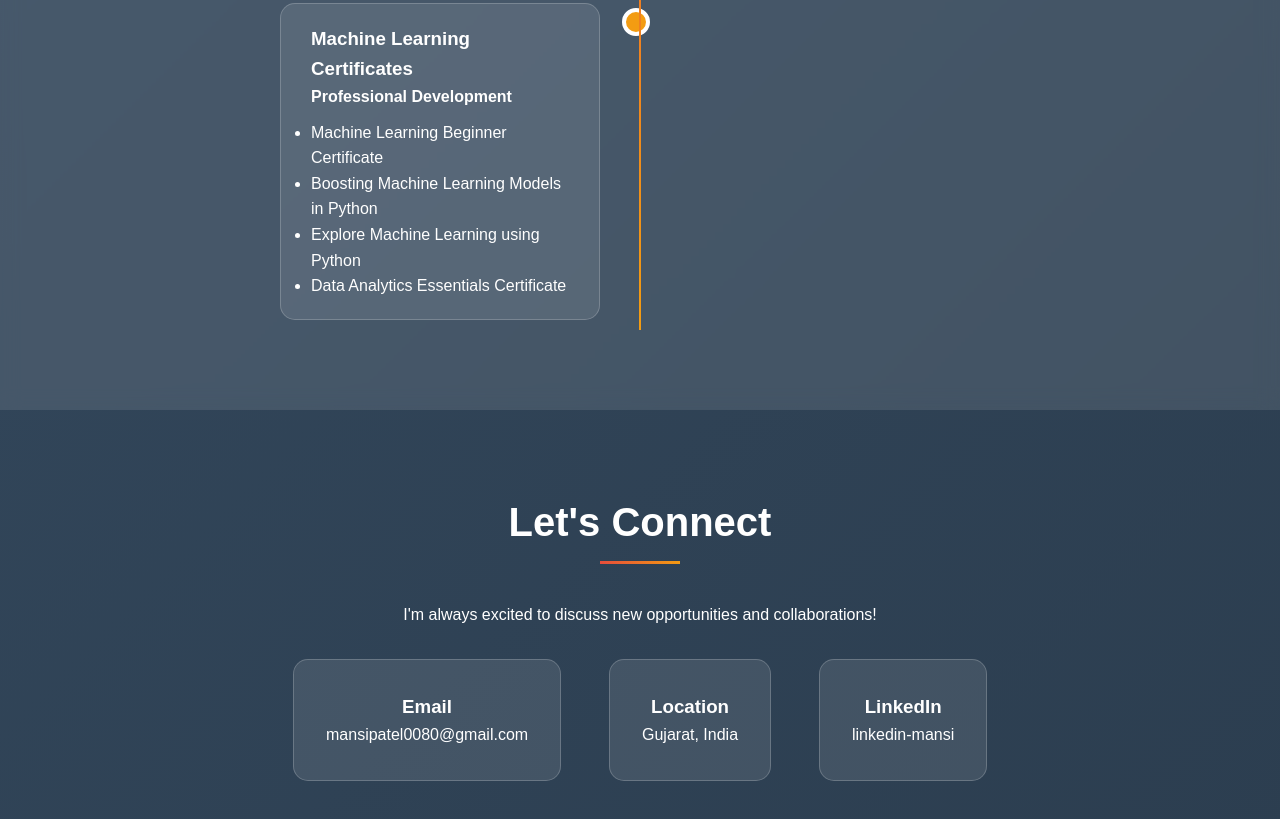
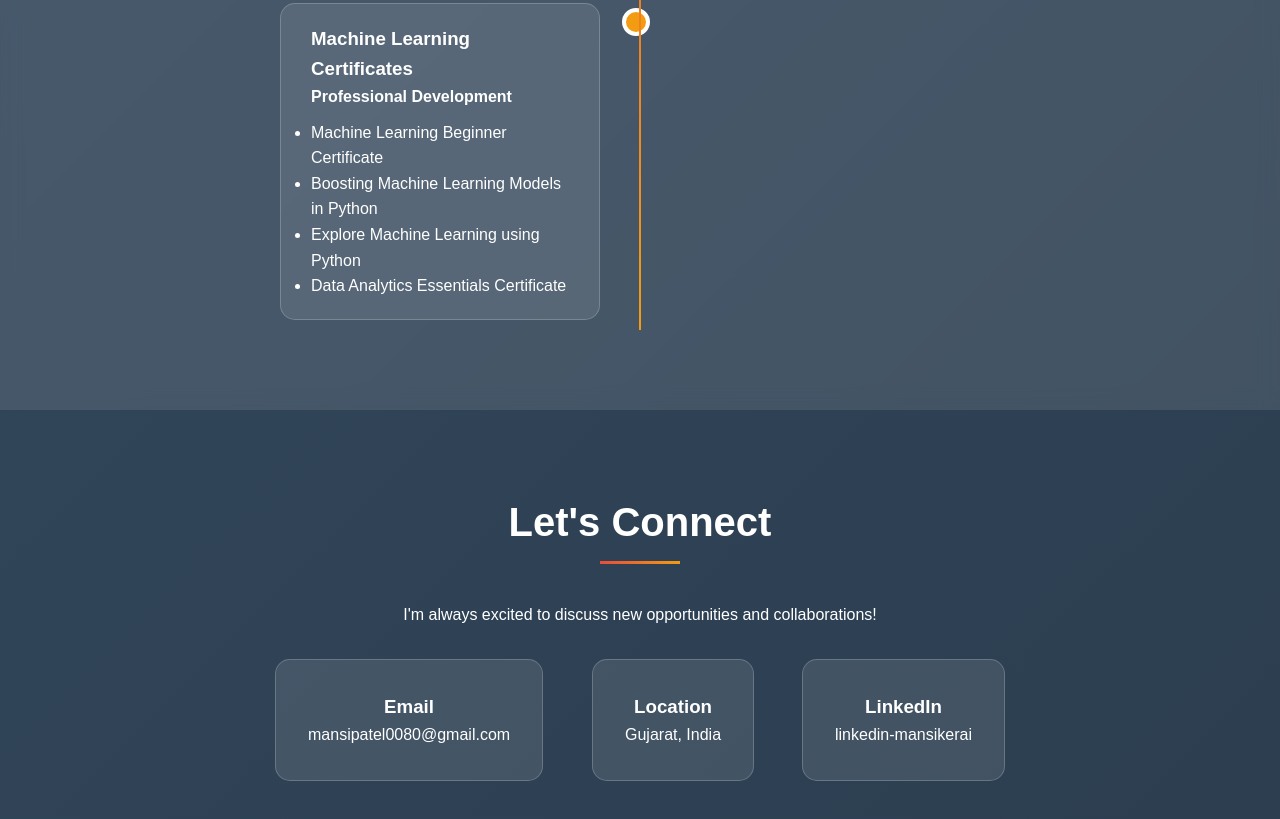
Before and after one commit to Mansikerai/portfolio, a plain HTML site: page site/index.html in a window 1280 px wide. Shown: the part 3514-4333 px from the top of the page. Drawn offline with Linux system fonts and the light colour scheme.

Commit message:
commit message

```diff
--- a/site/index.html
+++ b/site/index.html
@@ -829,7 +829,7 @@
                         <h3>LinkedIn</h3>
                         <p>
                             <a href="" target="_blank" style="color:white; text-decoration:none;">
-                                linkedin-mansi
+                                linkedin-mansikerai
                             </a>
                         </p>
                     </div>
```
